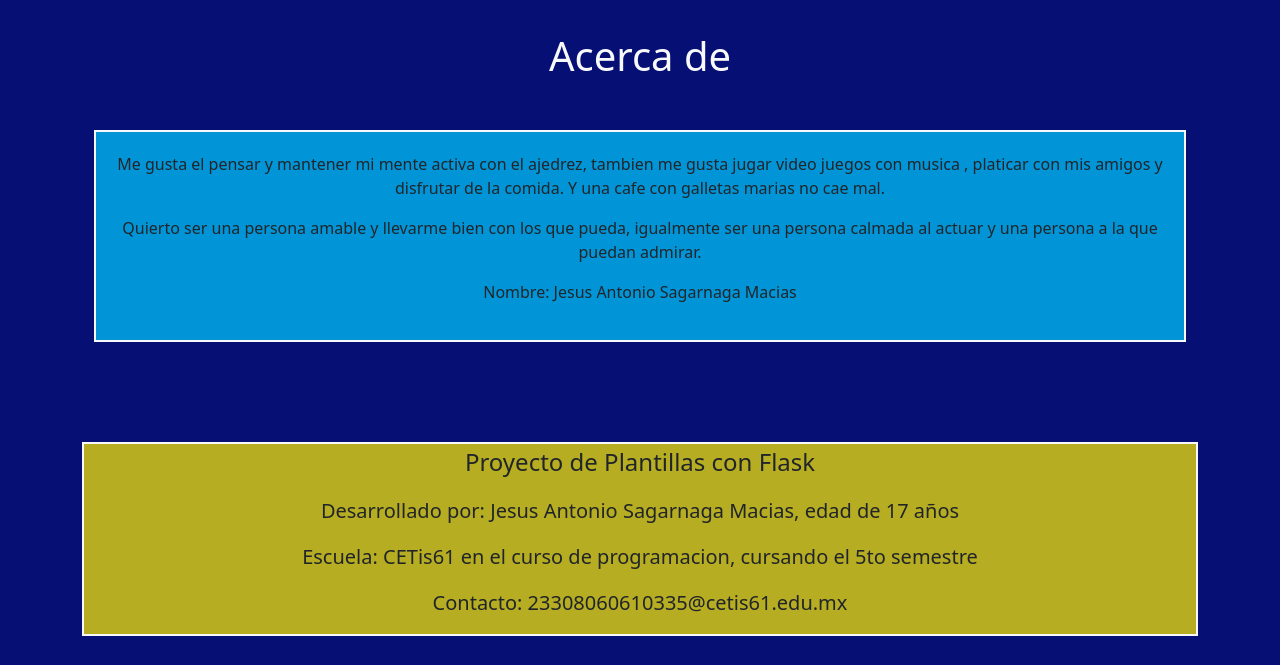
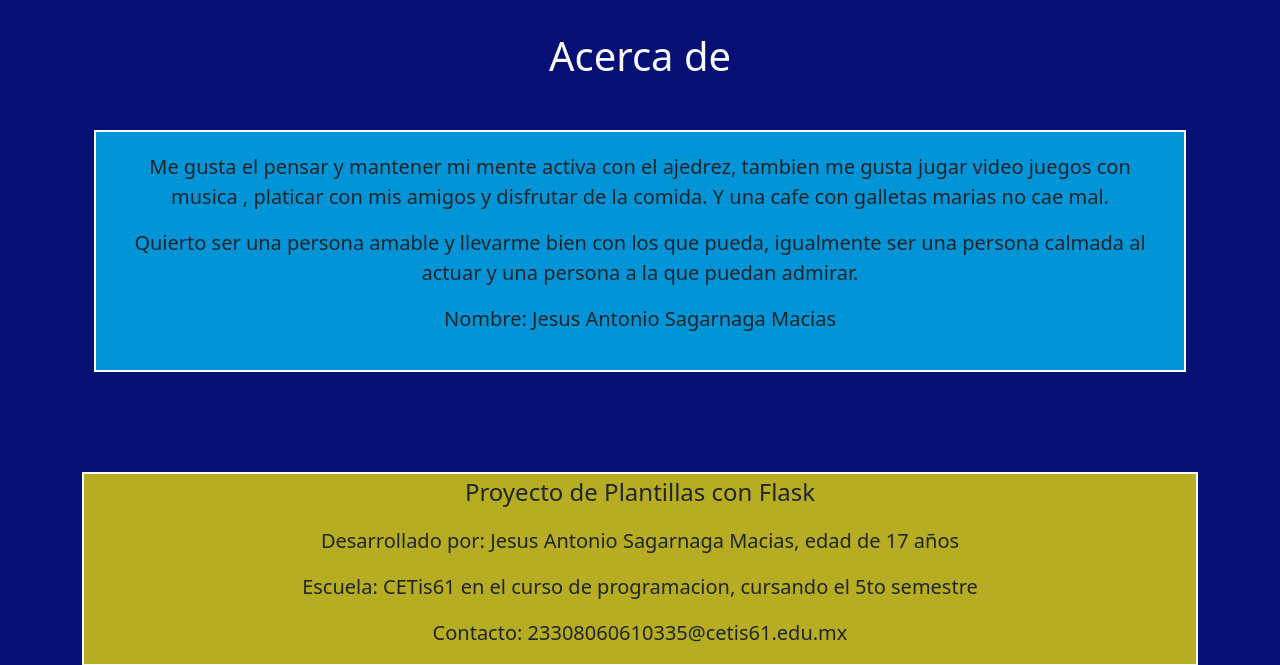
Before and after one commit to Sagarnaga-Jesus/Proye_Plantillas, a Flask app: page /acerca_de in a window 1280 px wide. Shown: the part 68-733 px from the top of the page. Run offline with Flask 3, Linux system fonts and the light colour scheme.

Commit message:
ahora si ya

```diff
--- a/templates/acerca.html
+++ b/templates/acerca.html
@@ -12,9 +12,9 @@
             {% block contenido %}
             <h1 class="text-light"> Acerca de</h1>
                 <div class="mb-4 border border-2 border-light" style="background-color: rgba(0, 204, 255, 0.71); text-align: center; margin-top: 50px; padding: 20px;">
-                    <p> Me gusta el pensar y mantener mi mente activa con el ajedrez, tambien me gusta jugar video juegos con musica , platicar con mis amigos y disfrutar de la comida. Y una cafe con galletas marias no cae mal.</p>
-                    <p> Quierto ser una persona amable y llevarme bien con los que pueda, igualmente ser una persona calmada al actuar y una persona a la que puedan admirar.</p>
-                    <p> Nombre: Jesus Antonio Sagarnaga Macias</p>
+                    <p class="fs-5"> Me gusta el pensar y mantener mi mente activa con el ajedrez, tambien me gusta jugar video juegos con musica , platicar con mis amigos y disfrutar de la comida. Y una cafe con galletas marias no cae mal.</p>
+                    <p class="fs-5"> Quierto ser una persona amable y llevarme bien con los que pueda, igualmente ser una persona calmada al actuar y una persona a la que puedan admirar.</p>
+                    <p class="fs-5"> Nombre: Jesus Antonio Sagarnaga Macias</p>
                 </div>
             {% endblock %}
         </div>
```
